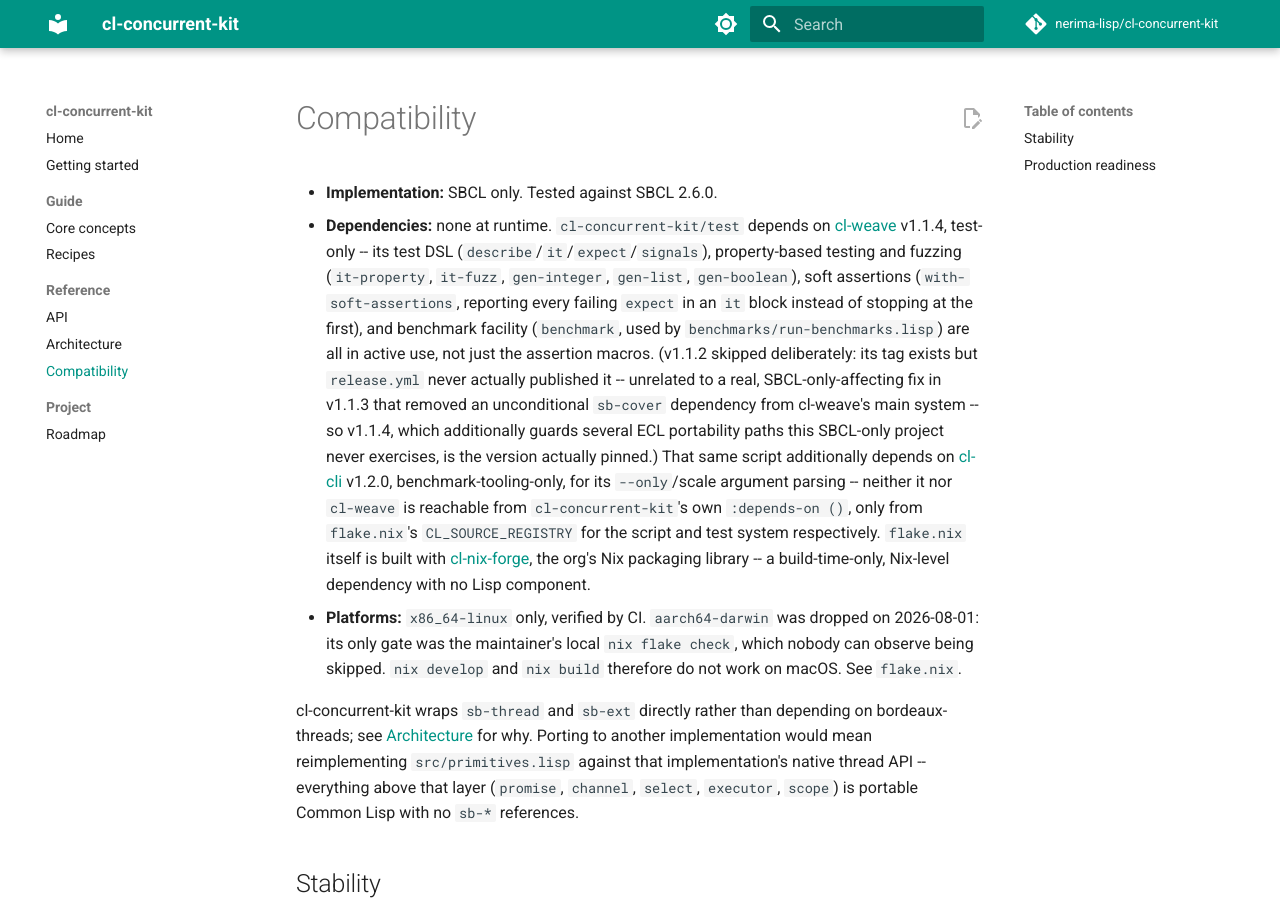
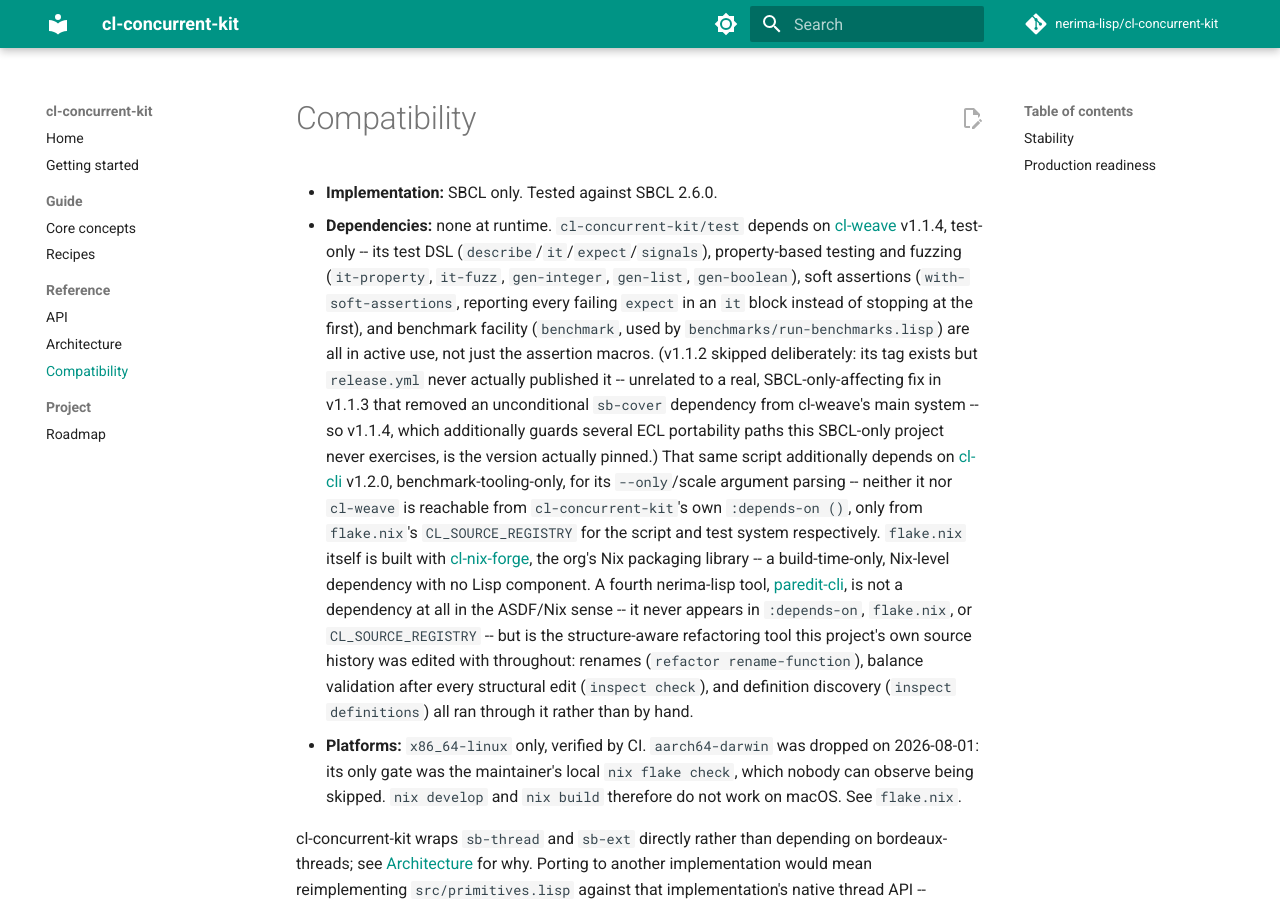
Before and after one commit to nerima-lisp/cl-concurrent-kit, an MkDocs documentation site: the page built from docs/src/reference/compatibility.md, in a window 1280 px wide and 900 px high. Built offline with MkDocs 1.6.1 and Material for MkDocs 9.7.7, drawn with Linux system fonts in a browser that asks for light colours; comment, search, counter and statistics services are not loaded.

Commit message:
docs: document paredit-cli as a fourth nerima-lisp tool in active use
Not an ASDF/Nix dependency -- it never appears in :depends-on, flake.nix,
or CL_SOURCE_REGISTRY -- but genuinely the tool this project's refactors
were done with throughout (rename-function, inspect check, inspect
definitions), alongside cl-weave, cl-cli, and cl-nix-forge.

```diff
--- a/docs/src/reference/compatibility.md
+++ b/docs/src/reference/compatibility.md
@@ -23,7 +23,14 @@
   `flake.nix` itself is built with
   [cl-nix-forge](https://github.com/nerima-lisp/cl-nix-forge), the org's Nix
   packaging library -- a build-time-only, Nix-level dependency with no Lisp
-  component.
+  component. A fourth nerima-lisp tool,
+  [paredit-cli](https://github.com/nerima-lisp/paredit-cli), is not a
+  dependency at all in the ASDF/Nix sense -- it never appears in
+  `:depends-on`, `flake.nix`, or `CL_SOURCE_REGISTRY` -- but is the
+  structure-aware refactoring tool this project's own source history was
+  edited with throughout: renames (`refactor rename-function`), balance
+  validation after every structural edit (`inspect check`), and definition
+  discovery (`inspect definitions`) all ran through it rather than by hand.
 - **Platforms:** `x86_64-linux` only, verified by CI. `aarch64-darwin` was
   dropped on 2026-08-01: its only gate was the maintainer's local
   `nix flake check`, which nobody can observe being skipped. `nix develop` and
```
